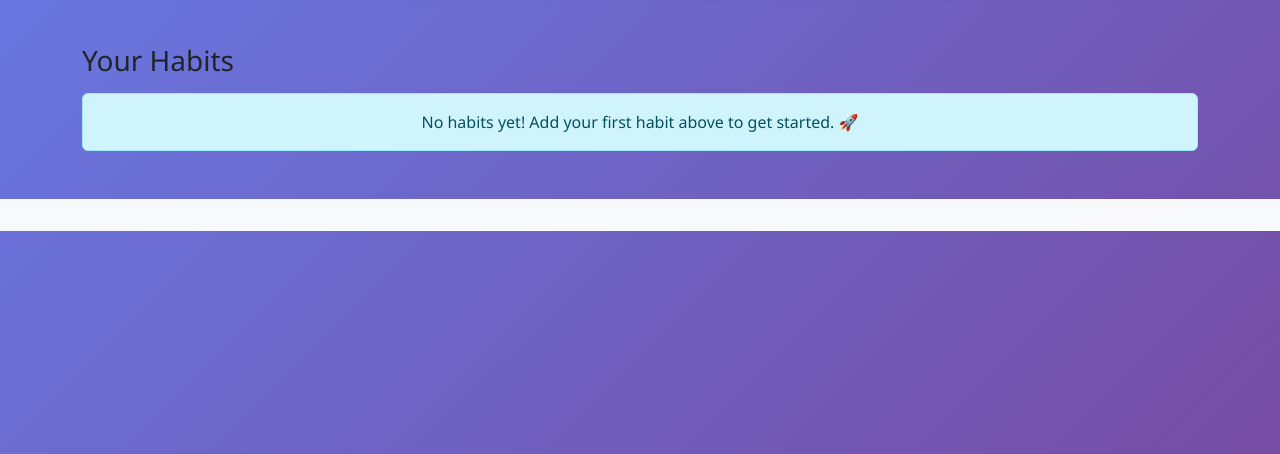
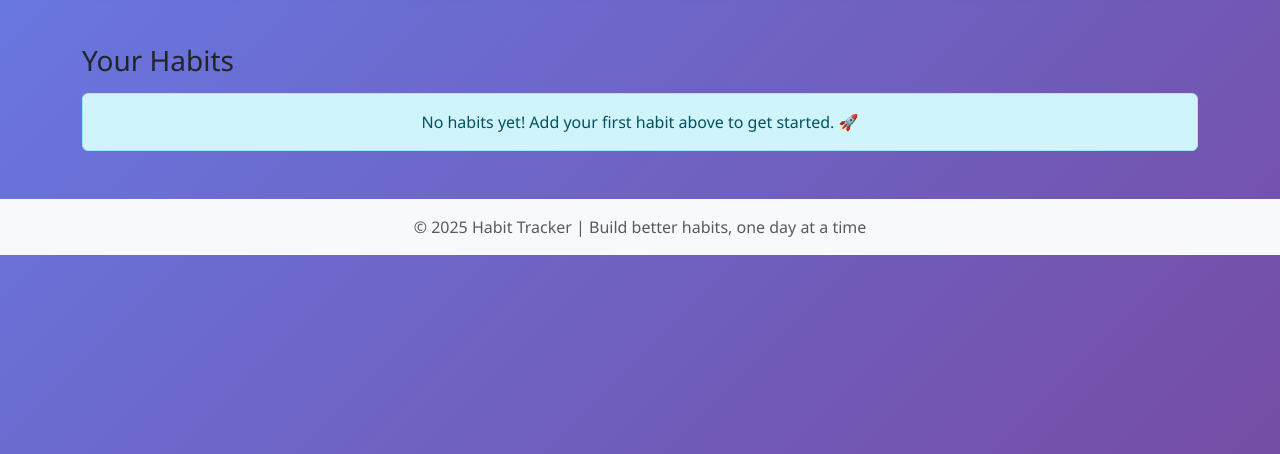
Before and after one commit to Valamala/habit-tracker, a Flask app: template templates/index.html in a window 1280 px wide. Shown: the part 292-746 px from the top of the page. Run offline with Flask 3, Linux system fonts and the light colour scheme; the template is opened without the code that fills it, so the values that code supplies are empty.

```diff
--- a/app.py
+++ b/app.py
@@ -18,3 +18,46 @@ def add_habit():
         conn.close()
 
     return redirect(url_for('home'))
+@app.route('/log_habit/<int:habit_id>', methods=['POST'])
+def log_habit(habit_id):
+    today = datetime.now().strftime('%Y-%m-%d')
+
+    conn = sqlite3.connect('habits.db')
+    c = conn.cursor()
+
+    # Check if already logged today
+    c.execute('SELECT * FROM habit_logs WHERE habit_id = ? AND log_date = ?',
+              (habit_id, today))
+    existing_log = c.fetchone()
+
+    if existing_log:
+        # Toggle completion
+        new_status = 0 if existing_log[3] == 1 else 1
+        c.execute('UPDATE habit_logs SET completed = ? WHERE id = ?',
+                  (new_status, existing_log[0]))
+    else:
+        # Create new log
+        c.execute('INSERT INTO habit_logs (habit_id, log_date, completed) VALUES (?, ?, ?)',
+                  (habit_id, today, 1))
+
+    conn.commit()
+    conn.close()
+
+    return redirect(url_for('index'))
+@app.route('/delete_habit/<int:habit_id>', methods=['POST'])
+def delete_habit(habit_id):
+    conn = sqlite3.connect('habits.db')
+    c = conn.cursor()
+    c.execute('DELETE FROM habit_logs WHERE habit_id = ?', (habit_id,))
+    c.execute('DELETE FROM habits WHERE id = ?', (habit_id,))
+    conn.commit()
+    conn.close()
+
+    return redirect(url_for('index'))
+
+@app.route('/success')
+def success():
+    return render_template('success.html')
+
+if __name__ == '__main__':
+    app.run(debug=True)
--- a/templates/index.html
+++ b/templates/index.html
@@ -98,7 +98,7 @@
     <!-- Footer -->
     <footer class="bg-light text-center py-3 mt-5">
         <div class="container">
-            <!-- You can add footer content here if needed -->
+            <p class="text-muted mb-0">© 2025 Habit Tracker | Build better habits, one day at a time</p>
         </div>
     </footer>
 
```
